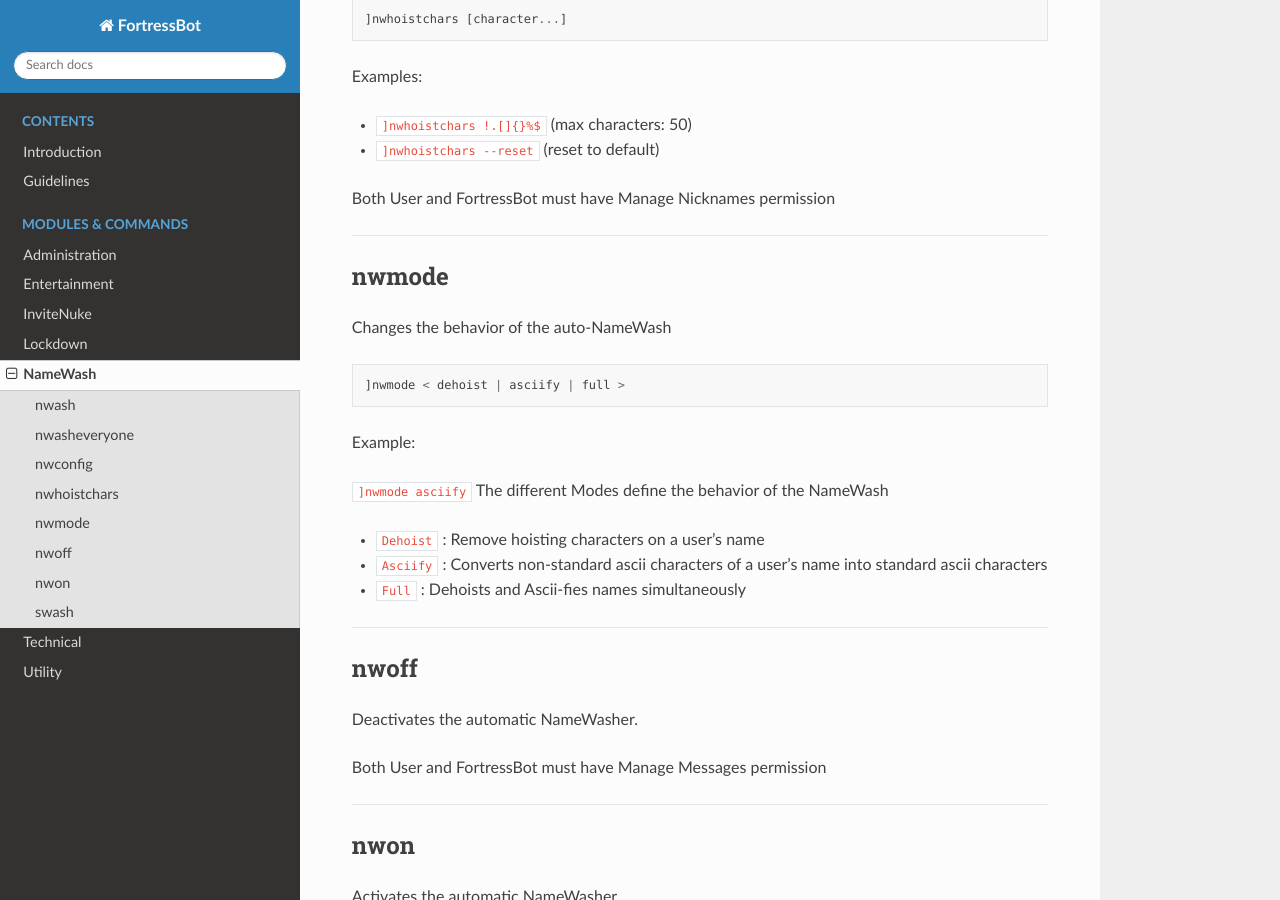
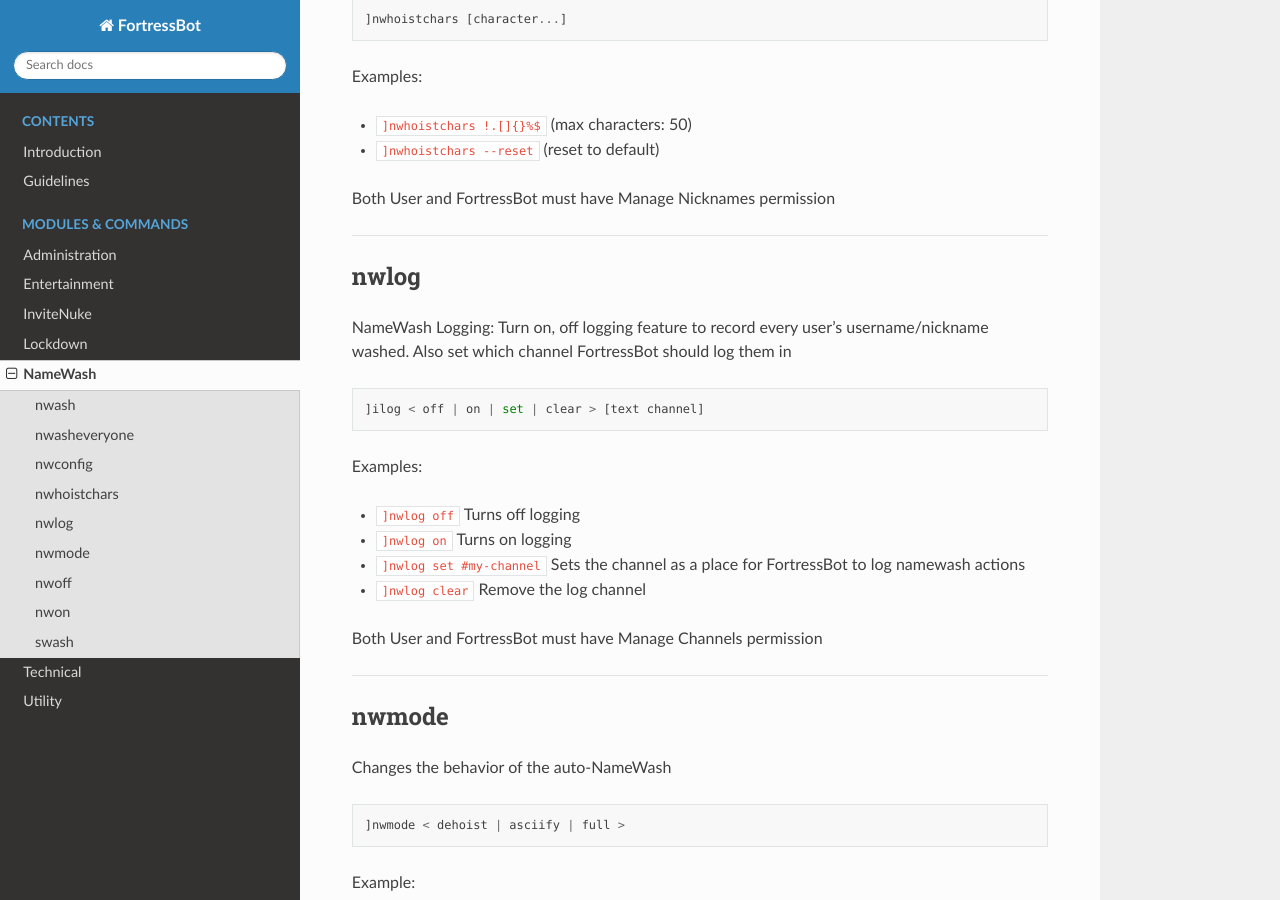
Before and after one commit to StahlFerro/FortressBot, a Sphinx documentation site: the page built from docs/source/namewash.rst, in a window 1280 px wide and 900 px high, scrolled down 1248 px. Built offline with Sphinx 7.4.7 and the Read the Docs theme 2.0.0, drawn with Linux system fonts in a browser that asks for light colours.

Commit message:
Added new commands for nwlog and ilog

```diff
--- a/docs/source/namewash.rst
+++ b/docs/source/namewash.rst
@@ -78,6 +78,33 @@
 
 ....
 
+nwlog
+---------------
+NameWash Logging: Turn on, off logging feature to record every user's username/nickname washed. Also set which channel FortressBot should log them in
+
+.. code::
+
+	]ilog < off | on | set | clear > [text channel]
+
+Examples:
+
+- ``]nwlog off``
+  Turns off logging
+
+- ``]nwlog on``
+  Turns on logging
+
+- ``]nwlog set #my-channel``
+  Sets the channel as a place for FortressBot to log namewash actions
+
+- ``]nwlog clear``
+  Remove the log channel
+
+Both User and FortressBot must have Manage Channels permission
+
+
+....
+
 nwmode
 ---------------
 Changes the behavior of the auto-NameWash
```
Also changed, not shown: docs/source/invitenuke.rst (+27 -0 lines).
